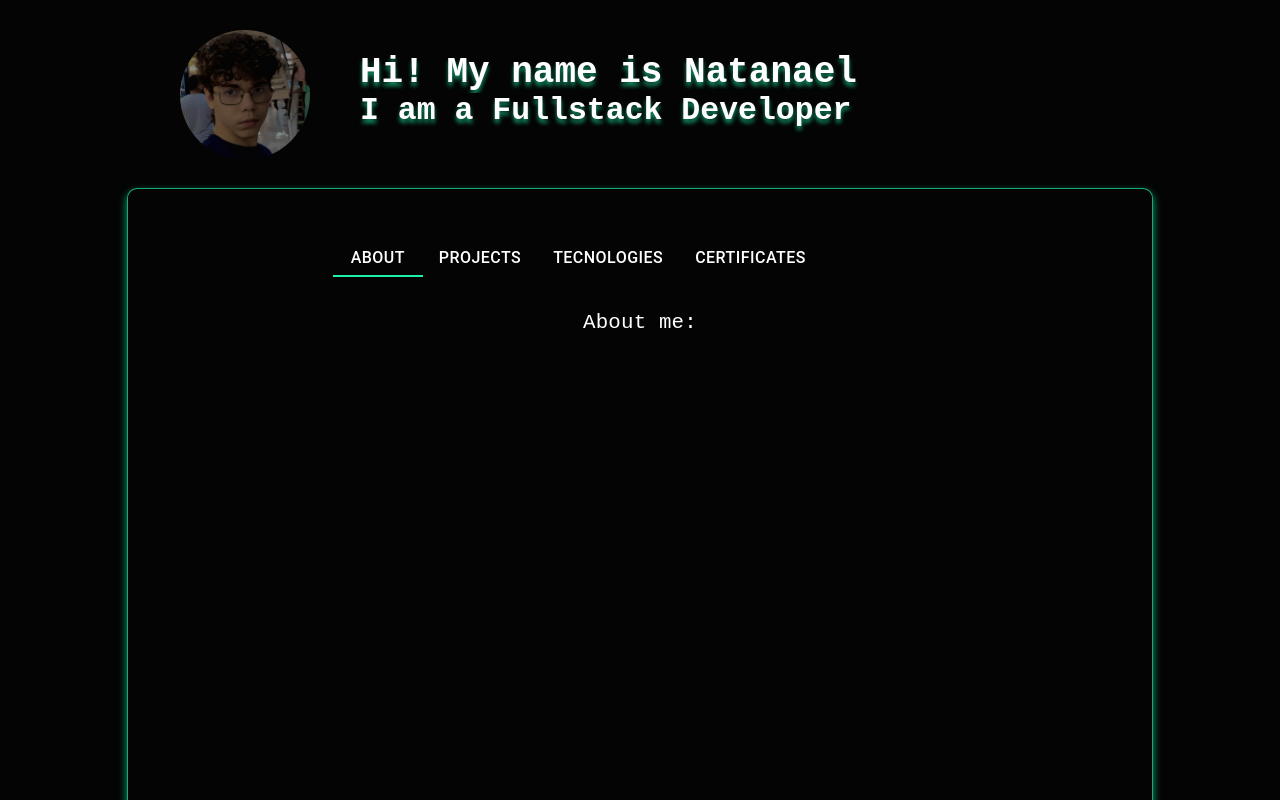
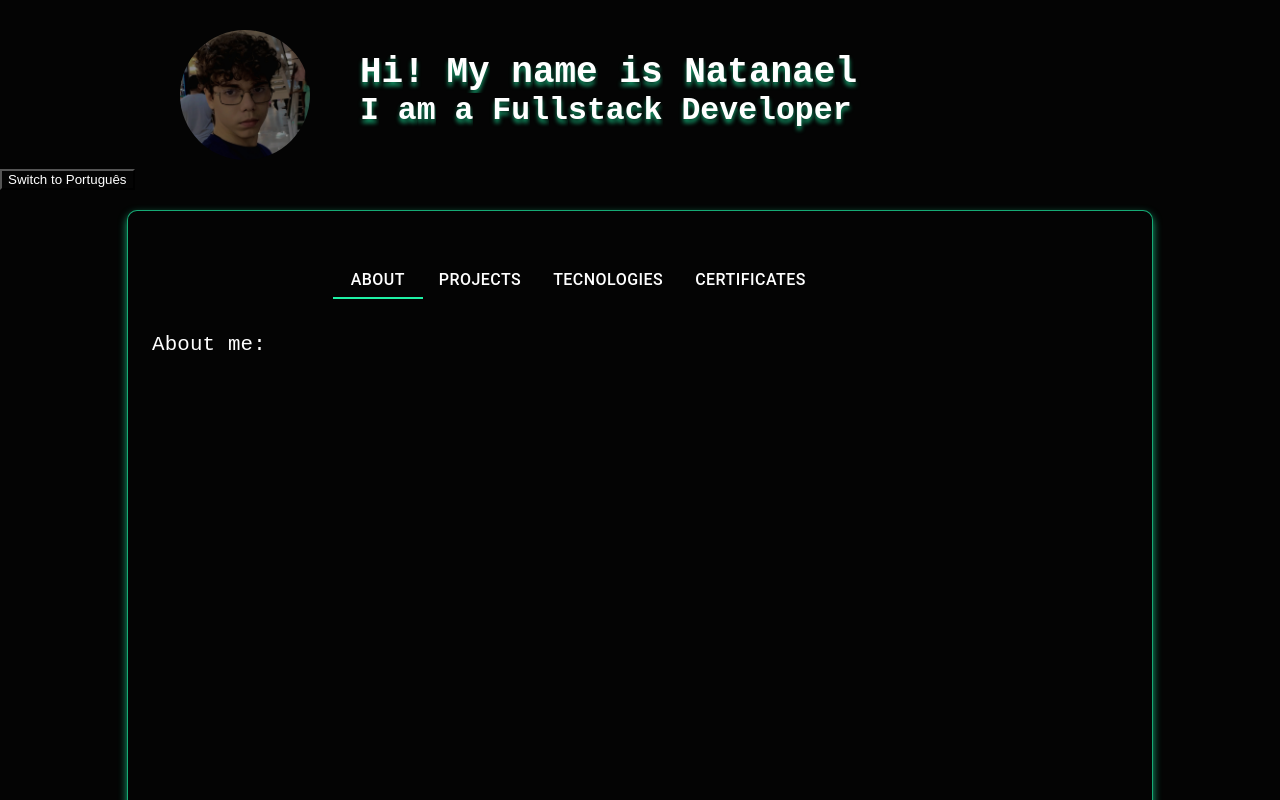
Before and after one commit to NatanaelBraga-dev/portifolio, a React (Create React App) app: page / in a window 1280 px wide. Shown: the top 800 px of the page. Built offline with nearby package versions, Linux system fonts and the light colour scheme; a web font is replaced by a local one.

Commit message:
starting to develop the translate function

```diff
--- a/package.json
+++ b/package.json
@@ -9,10 +9,14 @@
     "@testing-library/jest-dom": "^5.16.5",
     "@testing-library/react": "^13.4.0",
     "@testing-library/user-event": "^14.4.3",
+    "gsap": "^3.12.5",
+    "i18next": "^23.15.1",
     "react": "^18.2.0",
     "react-dom": "^18.2.0",
+    "react-i18next": "^15.0.2",
     "react-scripts": "5.0.1",
     "styled-components": "^6.1.13",
+    "typewriter-effect": "^2.21.0",
     "web-vitals": "^3.0.4",
     "yarn": "^1.22.22"
   },
--- a/src/App.js
+++ b/src/App.js
@@ -1,4 +1,10 @@
-  import React from "react";
+import React, { useRef, useEffect,useState} from "react";
+import gsap from "gsap";
+import IconButton from '@mui/material/IconButton';
+import './i18n'; // Importa o arquivo de configuração
+import { useTranslation } from 'react-i18next';
+import Stack from '@mui/material/Stack';
+import TranslateIcon from '@mui/icons-material/Translate';
 import foto_perfil from './images/foto_perfil.jpeg';
 import LabTabs, { Theme } from './components/interactive_window/janela_interativa';
 import { ThemeProvider } from '@mui/material/styles';
@@ -16,10 +22,55 @@
   LinkedInIconStyled,
   InstagramIconStyled,
   CenteredContainer,
-
+  containerTranslation,
 } from './style.js';
 
 function App() {
+  const textRef1 = useRef(null);
+  const textRef2 = useRef(null);
+
+  useEffect(() => {
+    const text1 = "Hi! My name is Natanael";
+    const text2 = "I am a Fullstack Developer";
+
+    const runTypewriterAnimation = () => {
+      textRef1.current.innerHTML = "";
+      textRef2.current.innerHTML = "";
+
+      const splitText1 = text1.split("");
+      const splitText2 = text2.split("");
+      const tl = gsap.timeline();
+
+      splitText1.forEach((char, i) => {
+        const span = document.createElement("span");
+        span.innerHTML = char;
+        textRef1.current.appendChild(span);
+        tl.fromTo(span, { opacity: 0 }, { opacity: 1, duration: 0.1 }, i * 0.1);
+      });
+
+      splitText2.forEach((char, i) => {
+        const span = document.createElement("span");
+        span.innerHTML = char;
+        textRef2.current.appendChild(span);
+        tl.fromTo(span, { opacity: 0 }, { opacity: 1, duration: 0.1 }, (splitText1.length * 0.1) + i * 0.1);
+      });
+
+      setTimeout(runTypewriterAnimation, 15000);
+    };
+
+    runTypewriterAnimation();
+  }, []);
+
+  const { t, i18n } = useTranslation(); // Hook para acessar a função de tradução
+  const [language, setLanguage] = useState('en'); // Estado para controlar o idioma
+
+  // Função para alternar o idioma
+  const toggleLanguage = () => {
+    const newLanguage = language === 'en' ? 'pt' : 'en';
+    i18n.changeLanguage(newLanguage);
+    setLanguage(newLanguage);
+  };
+
   return (
     <DivApp>
       <GlobalStyle />
@@ -28,17 +79,24 @@
           <FotoPerfil src={foto_perfil} alt="foto de perfil" />
         </ContainerFotoPerfil>
         <PresentationContainer>
-            <PresentationText>Hi! My name is Natanael</PresentationText>
-            <PresentationText2>I am a Fullstack Developer</PresentationText2>
+          <PresentationText ref={textRef1}>{ t('Hi! My name is Natanael') }</PresentationText>
+          <PresentationText2 ref={textRef2}>{ t('I am a Fullstack Developer')}</PresentationText2>
         </PresentationContainer>
         <ContainerIcons>
+          <IconButton>
+
+          </IconButton>
           <GitHubIconStyled />
           <LinkedInIconStyled />
           <InstagramIconStyled />
         </ContainerIcons>
       </PresentationArea>
 
-        {/* Contêiner centralizado apenas para o LabTabs (CenteredContainer) */}
+      <containerTranslation>
+        <button onClick={toggleLanguage} style={{color: 'white'}}>
+          {language === 'en' ? 'Switch to Português' : 'Switch to English'}
+        </button>
+      </containerTranslation>
       <ThemeProvider theme={Theme}>
         <CenteredContainer>
           <LabTabs/>
--- a/src/components/interactive_window/janela_interativa.js
+++ b/src/components/interactive_window/janela_interativa.js
@@ -78,12 +78,12 @@ export default function LabTabs() {
             <Tab label="Certificates" value="4" sx={{color: '#FFFFFF'}} disableRipple/>
           </TabList>
         </Box>
-        <TabPanel value="1" sx={{color: '#FFFFFF', fontFamily: 'JetBrains Mono, monospace', fontSize: '1.3rem'}}>
+        <TabPanel value="1" sx={{color: '#FFFFFF', fontFamily: 'JetBrains Mono, monospace', fontSize: '1.3rem', justifyContent: 'start', display: 'flex'}}>
           About me:
         </TabPanel>
-        <TabPanel value="2" sx={{color: '#FFFFFF'}}>Item Two</TabPanel>
-        <TabPanel value="3" sx={{color: '#FFFFFF'}}>Item Three</TabPanel>
-        <TabPanel value="4" sx={{color: '#FFFFFF'}}>Item Four</TabPanel>
+        <TabPanel value="2" sx={{color: '#FFFFFF', fontFamily: 'JetBrains Mono, monospace', fontSize: '1.3rem'}}>Item Two</TabPanel>
+        <TabPanel value="3" sx={{color: '#FFFFFF', fontFamily: 'JetBrains Mono, monospace', fontSize: '1.3rem'}}>Item Three</TabPanel>
+        <TabPanel value="4" sx={{color: '#FFFFFF', fontFamily: 'JetBrains Mono, monospace', fontSize: '1.3rem'}}>Item Four</TabPanel>
       </TabContext>
     </Box>
   );
--- /dev/null
+++ b/src/i18n.js
@@ -0,0 +1,29 @@
+// src/i18n.js
+import i18n from 'i18next';
+import { initReactI18next } from 'react-i18next';
+
+i18n
+  .use(initReactI18next)
+  .init({
+    resources: {
+      en: {
+        translation: {
+          "Hi! My name is Natanael": "Hi! My name is Natanael",
+          "description": "I am a Fullstack Developer"
+        }
+      },
+      pt: {
+        translation: {
+          "Hi! My name is Natanael": "Olá! meu nome é Natanael",
+          "I am a Fullstack Developer": "Eu sou um Desenvolvedor Fullstack"
+        }
+      }
+    },
+    lng: "en", // Idioma padrão
+    fallbackLng: "en",
+    interpolation: {
+      escapeValue: false // React já escapa valores
+    }
+  });
+
+export default i18n;
--- a/src/style.js
+++ b/src/style.js
@@ -3,7 +3,6 @@ import LinkedInIcon from '@mui/icons-material/LinkedIn';
 import GitHubIcon from '@mui/icons-material/GitHub';
 import InstagramIcon from '@mui/icons-material/Instagram';
 
-// Estilo Global
 export const GlobalStyle = createGlobalStyle`
   * {
     background-color: #040404;
@@ -21,11 +20,9 @@ export const DivApp = styled.div `
   height: 200vh;
 `;
 
-// Styled Components
 export const PresentationArea = styled.div`
   color: white;
   display: flex;
-
   `;
 
 export const PresentationContainer = styled.div`
@@ -89,7 +86,6 @@ export const ContainerIcons = styled.div`
   margin-top: 45px;
 `;
 
-// Styled Components específicos para ícones
 export const GitHubIconStyled = styled(GitHubIcon)`
   color: #FFFFFF;
   font-size: 2.0rem !important;
@@ -133,3 +129,7 @@ export const CenteredContainer = styled.div`
   height: 95vh; /* Garante 80% da altura da viewport */
   padding-top: 20px;
   `;
+
+  export const containerTranslation = styled.div `
+  margin: 20px;
+  `
```
Also changed, not shown: 1 other file (tests, documents, lock files or other folders). Lines whose indentation alone changed are shown as unchanged.
